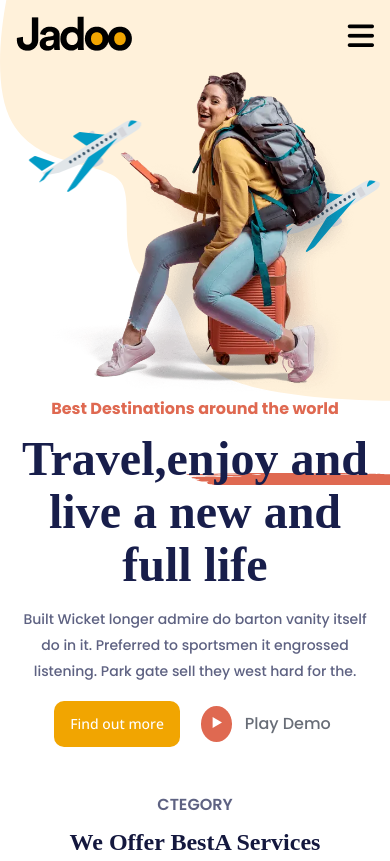
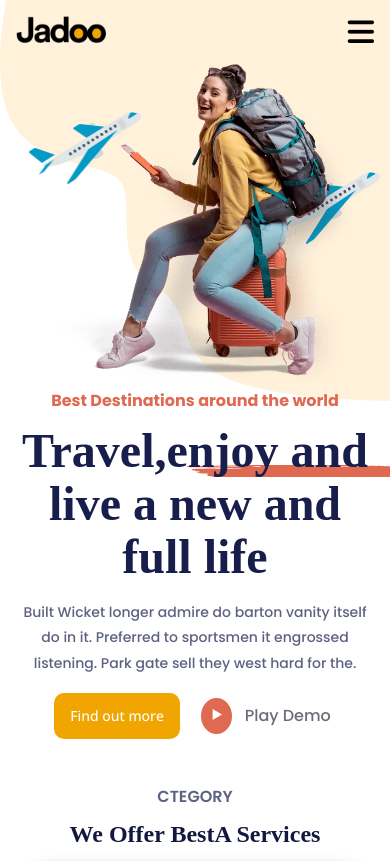
Before and after one commit to Pankajfront/Travel-Agency-jadoo-landing-, a website: page assets/index.html in a window 390 px wide. Shown: the top 861 px of the page. Drawn offline with nearby package versions, Linux system fonts and the light colour scheme; files that its build step writes are made by us from their sources; a web font is replaced by a local one.

Commit message:
Updated style ui

```diff
--- a/assets/scss/components/_header.scss
+++ b/assets/scss/components/_header.scss
@@ -7,13 +7,18 @@
     background-repeat: no-repeat;
     background-size: contain;
     background-position-x: right;
-    // background-position-y: -40px;
     position: relative;
     z-index: 99;
   }
 
   & .nav {
     padding: 3rem 0 1rem 0;
+
+    &__logo {
+      & img {
+        max-width: 120px;
+      }
+    }
 
     &__wrap {
       @include d-flex(row, center, space-between);
@@ -76,12 +81,6 @@
       background: inherit;
     }
 
-    &__langIcon {
-      &:hover {
-        transform: scaleX(-1);
-      }
-    }
-
     &__bar {
       display: none;
     }
@@ -93,8 +92,6 @@
         font-size: 30px;
       }
     }
-
-    //************* media Query   ************************
 
     // media Query 1024
 
@@ -113,6 +110,12 @@
 
       &__wrap {
         align-items: center;
+      }
+
+      &__logo {
+        & img {
+          max-width: 100px;
+        }
       }
 
       &__list {
@@ -154,6 +157,14 @@
         right: 1rem;
       }
     }
+
+    @media (max-width:480px) {
+      &__logo {
+        & img {
+          max-width: 90px;
+        }
+      }
+    }
   }
 
 }
```
